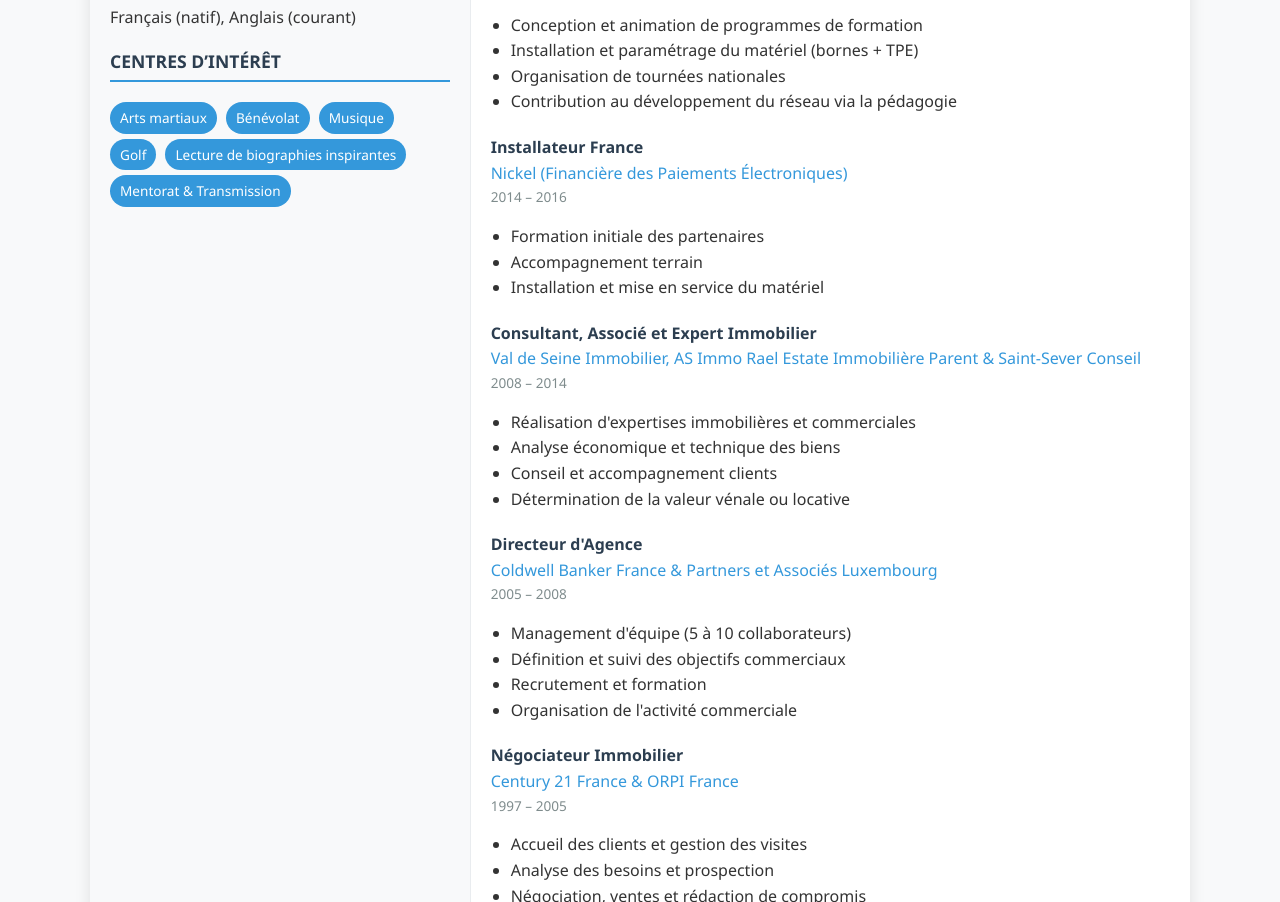
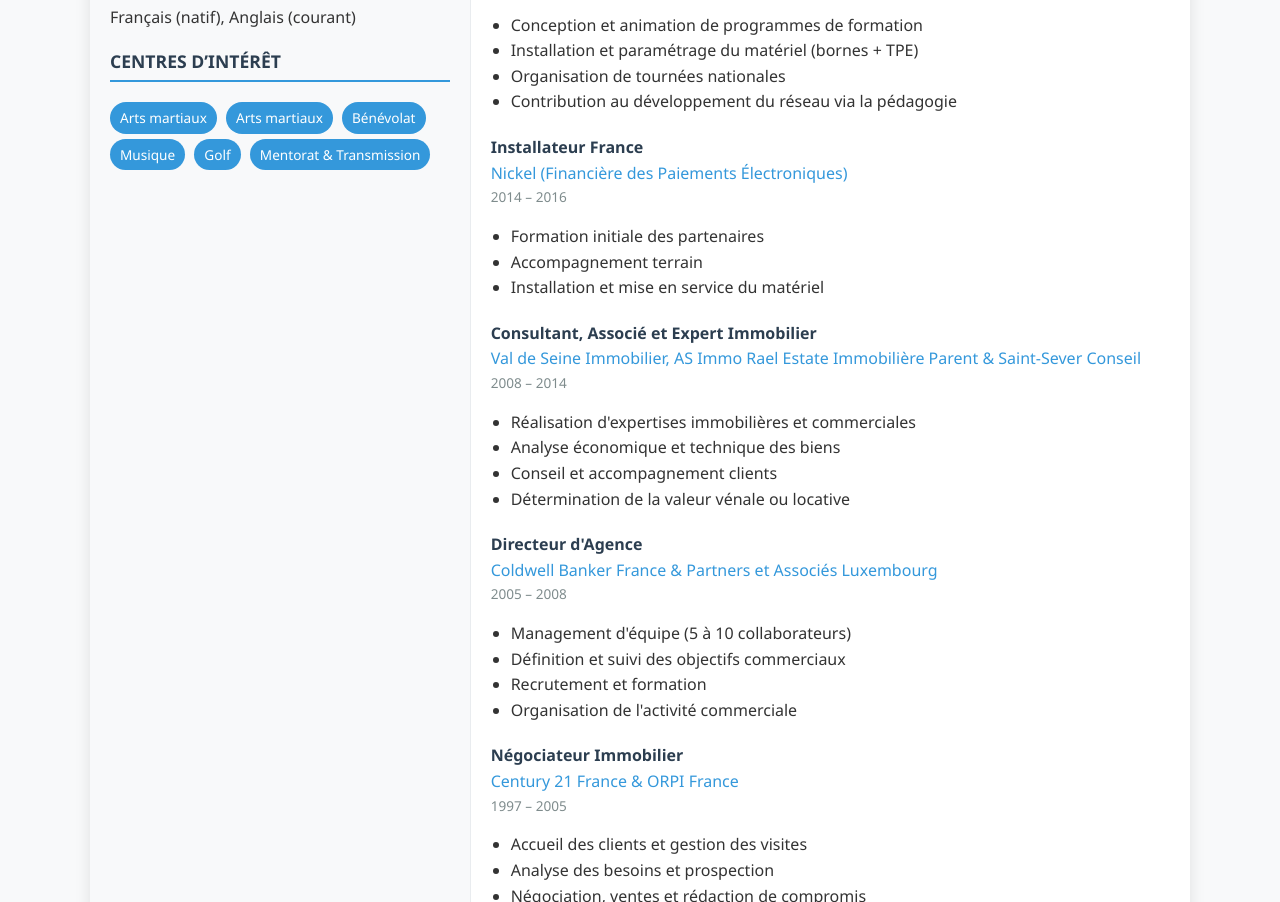
Before and after one commit to SONKOBORG/cv-sonko, a plain HTML site: page index.html in a window 1280 px wide. Shown: the part 825-1727 px from the top of the page. Drawn offline with Linux system fonts and the light colour scheme.

Commit message:
Update index.html

```diff
--- a/index.html
+++ b/index.html
@@ -150,10 +150,10 @@
         <h2>Centres d’intérêt</h2>
         <div>
           <span <span class="interest-tag">Arts martiaux</span>
+<span class="interest-tag">Arts martiaux</span>
 <span class="interest-tag">Bénévolat</span>
 <span class="interest-tag">Musique</span>
 <span class="interest-tag">Golf</span>
-<span class="interest-tag">Lecture de biographies inspirantes</span>
 <span class="interest-tag">Mentorat & Transmission</span>
         </div>
       </aside>
```
